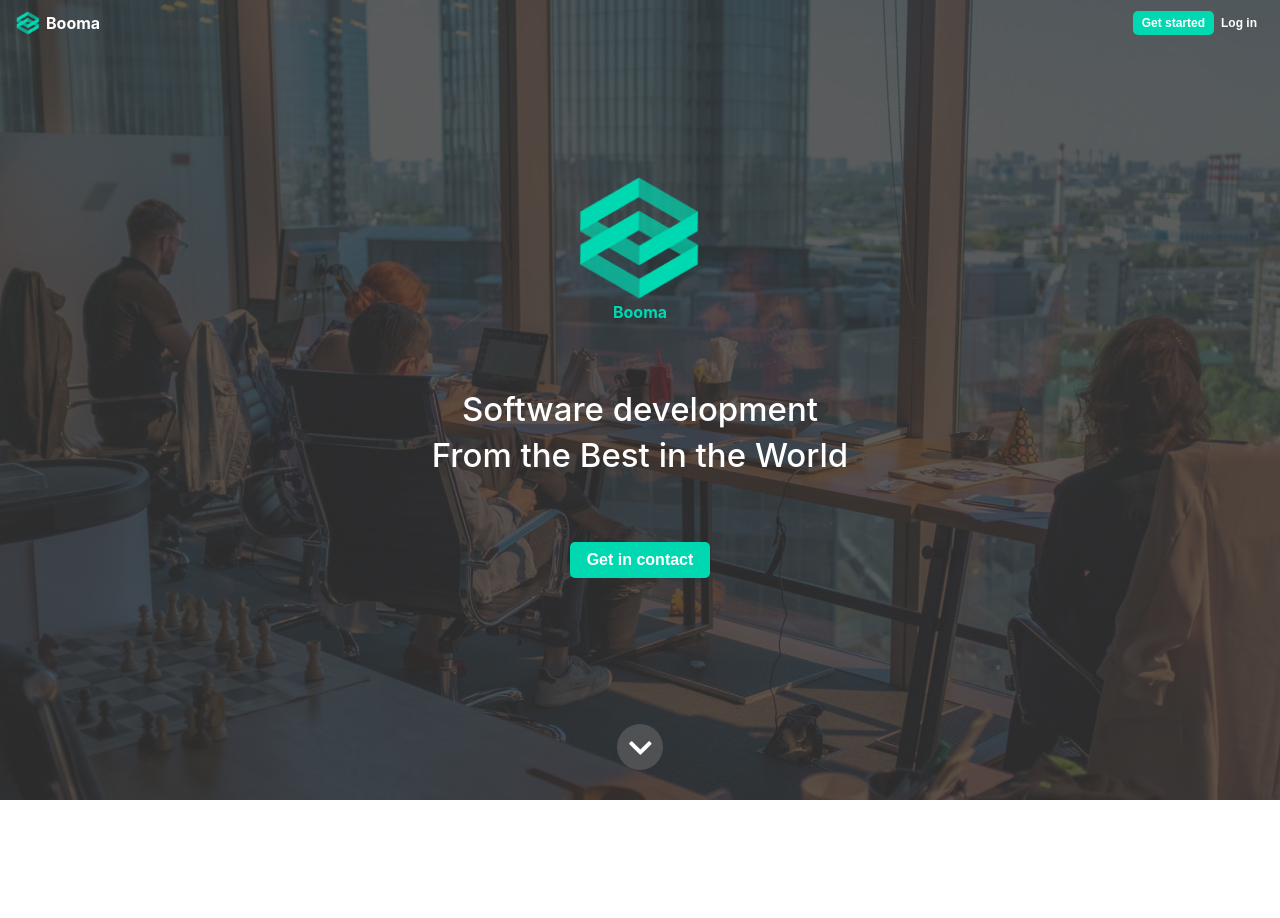
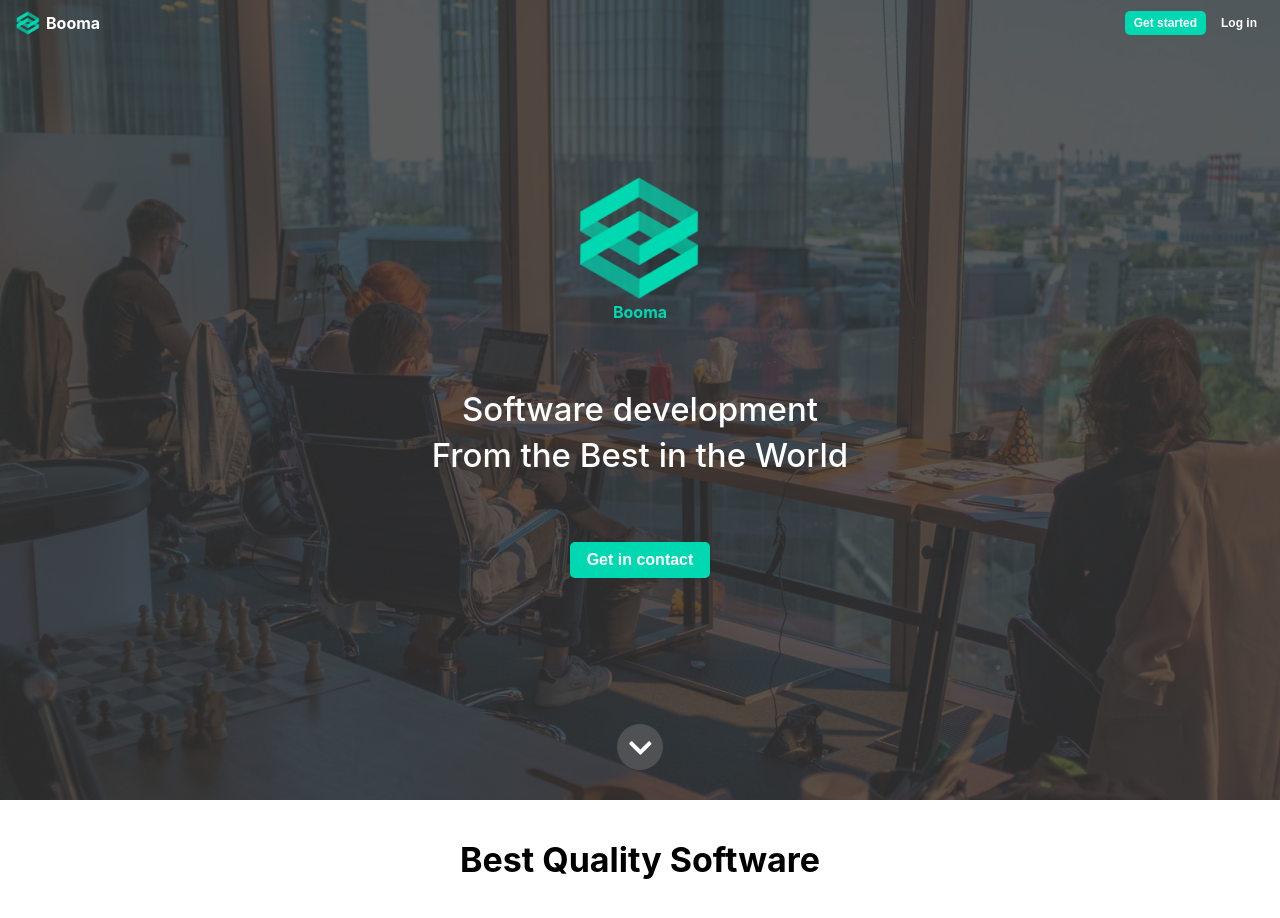
Before and after one commit to Anny88/scratch-react-app, a React (Create React App) app: page / in a window 1280 px wide. Shown: the top 918 px of the page. Before the commit the page ends 800 px from the top, so only its background shows below. Built offline with nearby package versions, Linux system fonts and the light colour scheme.

Commit message:
added scrolling from top section to 2nd

```diff
--- a/package.json
+++ b/package.json
@@ -13,7 +13,7 @@
     "react": "^17.0.2",
     "react-dom": "^17.0.2",
     "react-scripts": "4.0.3",
-    "react-scroll": "^1.8.3",
+    "react-scroll": "^1.8.4",
     "styled-components": "^5.3.0",
     "web-vitals": "^1.1.2"
   },
--- a/src/components/navbar/index.jsx
+++ b/src/components/navbar/index.jsx
@@ -36,7 +36,7 @@ export function NavBar() {
         </BrandContainer>
         <AccessibilityContainer>
             <Button small>Get started</Button>
-            <Marginer direction="horozontal" margin="8px" />
+            <Marginer direction="horizontal" margin="8px" />
             <LoginButton small>Log in</LoginButton>
         </AccessibilityContainer>
     </NavBarContainer>);
--- /dev/null
+++ b/src/components/sectionTitle/index.jsx
@@ -0,0 +1,8 @@
+import styled from "styled-components/macro";
+import {theme} from "../../theme";
+
+export const SectionTitle = styled.h1`
+  font-size: 34px;
+  font-weight: bold;
+  color: ${theme.fontDefault};
+`;
--- a/src/containers/homepage/index.jsx
+++ b/src/containers/homepage/index.jsx
@@ -1,6 +1,7 @@
 import React from "react";
 import styled from "styled-components";
 import {TopSection} from "./topSection";
+import {ServicesSection} from "./servicesSection";
 
 const PageContainer = styled.div`
   width: 100%;
@@ -11,5 +12,6 @@ const PageContainer = styled.div`
 export default function Homepage() {
     return <PageContainer>
         <TopSection />
+        <ServicesSection />
     </PageContainer>;
 }
--- /dev/null
+++ b/src/containers/homepage/servicesSection.js
@@ -0,0 +1,21 @@
+import React from "react";
+import styled from "styled-components/macro";
+import { Element } from 'react-scroll';
+import {SectionTitle} from "../../components/sectionTitle";
+
+const ServicesContainer = styled(Element)`
+  width: 100%;
+  min-height: 1400px;
+  display: flex;
+  flex-direction: column;
+  align-items: center;
+  padding: 1em 0;
+`;
+
+export function ServicesSection() {
+    return (
+        <ServicesContainer name="servicesSection">
+            <SectionTitle>Best Quality Software</SectionTitle>
+        </ServicesContainer>
+    );
+}
--- a/src/containers/homepage/topSection.jsx
+++ b/src/containers/homepage/topSection.jsx
@@ -1,5 +1,6 @@
 import React from "react";
 import styled from "styled-components";
+import { Element, scroller } from 'react-scroll';
 import Background from "../../assets/pictures/team-bg.png";
 import {Logo} from "../../components/logo";
 import {Marginer} from "../../components/marginer";
@@ -38,7 +39,12 @@ const DownArrowContainer = styled.div`
 
 
 export function TopSection() {
+
+    const scrollToNextSection = () => {
+        scroller.scrollTo("servicesSection", { smooth: true, duration: 1500 });
+    }
     return (
+        <Element name="topSection">
             <TopContainer>
                 <BackgroundFilter>
                     <NavBar />
@@ -49,9 +55,10 @@ export function TopSection() {
                     <MotivationalText>From the Best in the World</MotivationalText>
                     <Marginer direction="vertical" margin="4em" />
                     <Button>Get in contact</Button>
-                <DownArrowContainer>
+                    <DownArrowContainer onClick={scrollToNextSection}>
                         <DownArrow />
                     </DownArrowContainer>
                 </BackgroundFilter>
-        </TopContainer>)
+            </TopContainer>
+        </Element>)
 }
--- a/src/theme.jsx
+++ b/src/theme.jsx
@@ -1,3 +1,4 @@
 export const theme = {
-    primary: '#00D8B1'
+    primary: '#00D8B1',
+    fontDefault: '#000'
 }
```
Also changed, not shown: 1 other file (tests, documents, lock files or other folders). Lines whose indentation alone changed are shown as unchanged.
